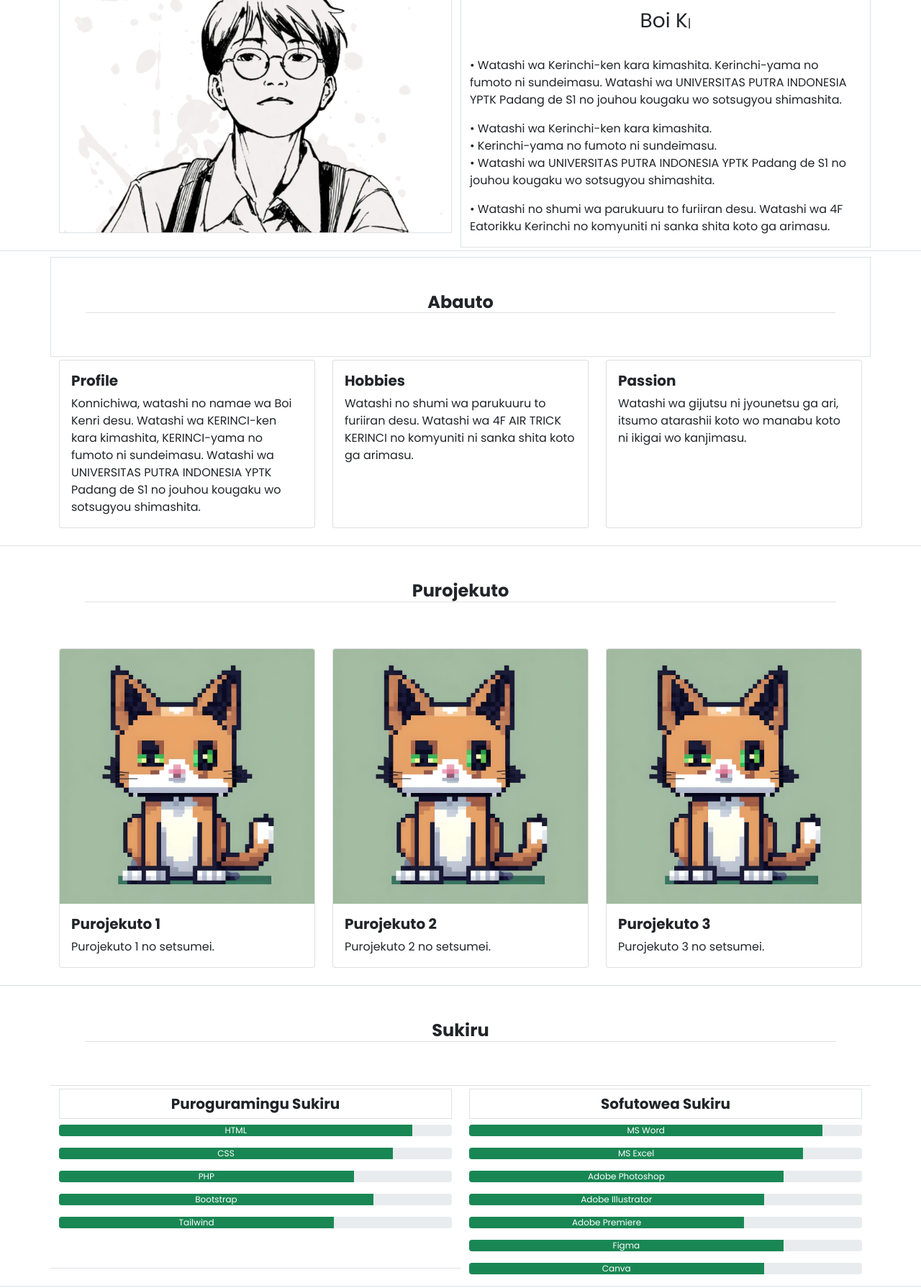
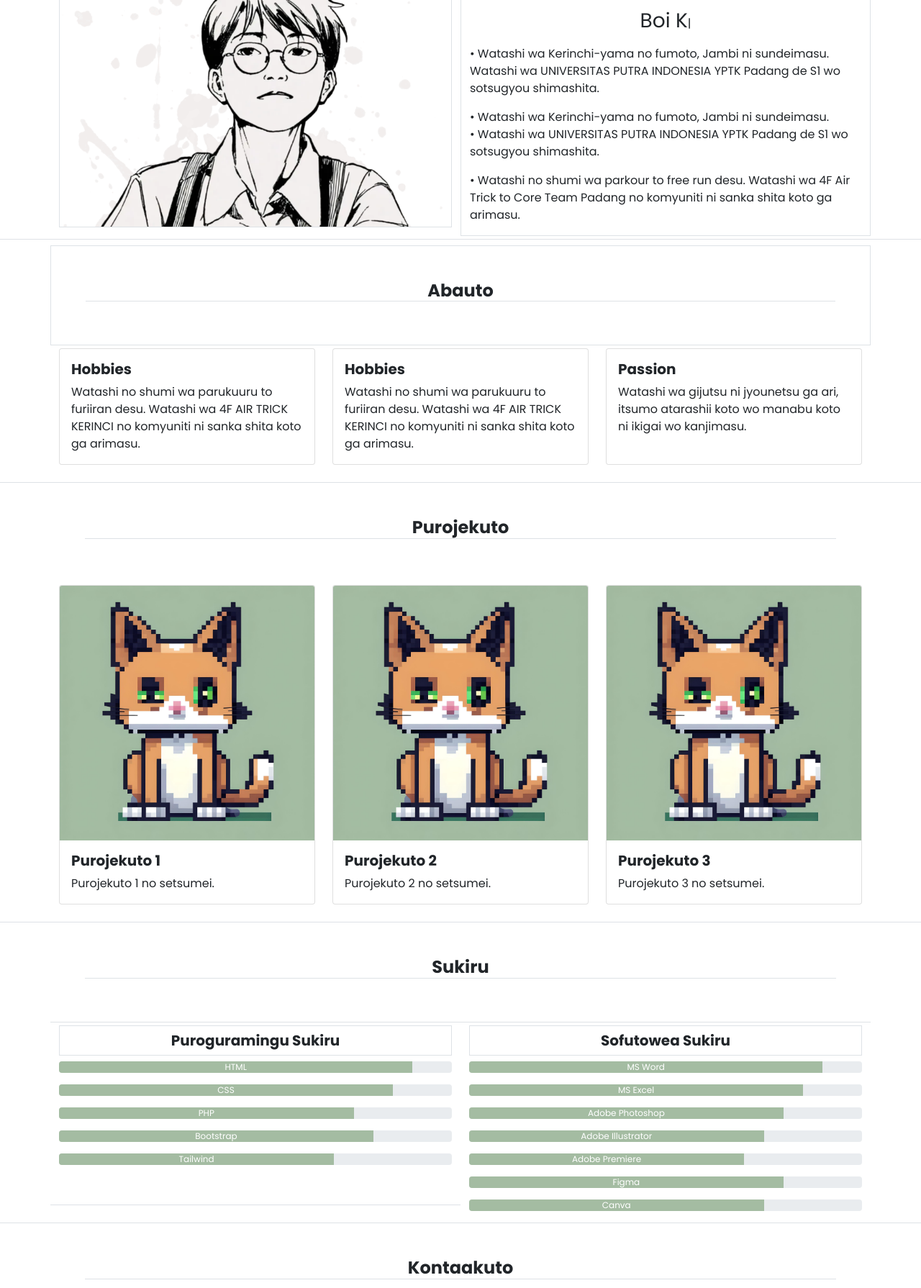
Before and after one commit to sino019/NekoNe, a website: page index.html in a window 1280 px wide. Shown: the part 308-2098 px from the top of the page at 72% size. Drawn offline with nearby package versions, Linux system fonts and the light colour scheme; a web font is replaced by a local one.

Commit message:
change color

```diff
--- a/css/style.css
+++ b/css/style.css
@@ -16,7 +16,7 @@ nav {
 }
 .nav-item:hover,
 .navbar-brand:hover {
-  background-color: #ffc107; /* Bootstrap warning color */
+  background-color: #a4bca2fe; /* Bootstrap warning color */
 }
 
 .bar1,
--- a/index.html
+++ b/index.html
@@ -6,6 +6,8 @@
     <meta name="viewport" content="width=device-width, initial-scale=1" />
 
     <!-- Bootstrap CSS -->
+    <link rel="stylesheet" href="node_modules/slick-carousel/slick/slick.css" />
+    <link rel="stylesheet" href="node_modules/slick-carousel/slick/slick-theme.css" />
     <link
       href="https://cdn.jsdelivr.net/npm/bootstrap@5.0.2/dist/css/bootstrap.min.css"
       rel="stylesheet"
@@ -18,15 +20,15 @@
   </head>
   <body>
     <!-- nav -->
-    <nav class="navbar navbar-expand-lg navbar-light fixed-top border-bottom">
-      <div class="container-fluid">
+    <nav class="navbar navbar-expand-lg navbar-light fixed-top border-bottom ">
+      <div class="container-fluid ">
         <a class="navbar-brand d-none d-lg-block  p-1 " href="#home"> NekoNe </a>
         <a class="navbar-brand d-lg-none border p-1 rounded " href="#home">
           <img src="img/paw.jpg" width="35px" class="logo" />
         </a>
 
         <a
-          class="navbar-toggler"
+          class="navbar-toggler "
           type="button"
           data-bs-toggle="collapse"
           data-bs-target="#navbarNav"
@@ -43,11 +45,11 @@
         </a>
 
         <div
-          class="collapse navbar-collapse justify-content-lg-end"
+          class="collapse navbar-collapse justify-content-lg-end  "
           id="navbarNav"
         >
-          <ul class="navbar-nav">
-            <li class="nav-item border p-1 rounded me-1 mb-1">
+          <ul class="navbar-nav text-center  ">
+            <li class="nav-item border p-1 rounded me-1 mb-1 ">
               <a class="nav-link" aria-current="page" href="#home" onclick="closeNavbar()">Houmu</a>
             </li>
             <li class="nav-item border p-1 rounded me-1 mb-1">
@@ -74,34 +76,33 @@
     <section class="home border-bottom" id="home">
       <div class="container ">
         <div class="row align-items-center">
-          <div class="col-lg-6 col-md-12   ">
+          <div class="col-lg-6 col-md-12     ">
             <img src="img/hero1.png" class="img-fluid pt-md-5 border   " alt="Home Photo" />
           </div>
 
           <div class="col-lg-6 col-md-12 mt-md-5 pt-md-5 border mt-1 mb-1    ">
             <h1
-              class="display-4 responsive-heading text-center  text-dark  b mt-1   "
+              class=" display-4 responsive-heading text-center  text-dark  b mt-1   "
             >
               Konnichiwa, watashi no namae wa
             </h1>
-            <div class="d-flex justify-content-center align-items-center " style="height: 60px;" >
+            <div class="d-flex justify-content-center align-items-center  " style="height: 60px;" >
               <h3 id="type" class="text-center text-dark  " ></h3>
             </div>
 
-            <p class="lead text-center text-muted     ">
-            <p>
-              • Watashi wa Kerinchi-ken kara kimashita. Kerinchi-yama no fumoto ni sundeimasu.
-              Watashi wa UNIVERSITAS PUTRA INDONESIA YPTK Padang de S1 no jouhou kougaku wo sotsugyou shimashita.
-            </p>
-            <p>
-              • Watashi wa Kerinchi-ken kara kimashita.<br>
-              • Kerinchi-yama no fumoto ni sundeimasu.<br>
-              • Watashi wa UNIVERSITAS PUTRA INDONESIA YPTK Padang de S1 no jouhou kougaku wo sotsugyou shimashita.
-            </p>
-            <p>
-              • Watashi no shumi wa parukuuru to furiiran desu. Watashi wa 4F Eatorikku Kerinchi no komyuniti ni sanka shita koto ga arimasu.
-            </p>
-            </p>
+          <div class="">
+              <p class="">
+                • Watashi wa Kerinchi-yama no fumoto, Jambi ni sundeimasu. Watashi wa UNIVERSITAS PUTRA INDONESIA YPTK Padang de S1 wo sotsugyou shimashita.
+              </p>
+              <p class="">
+                • Watashi wa Kerinchi-yama no fumoto, Jambi ni sundeimasu.<br>
+                • Watashi wa UNIVERSITAS PUTRA INDONESIA YPTK Padang de S1 wo sotsugyou shimashita.
+              </p>
+              <p class="">
+                • Watashi no shumi wa parkour to free run desu. Watashi wa 4F Air Trick to Core Team Padang no komyuniti ni sanka shita koto ga arimasu.
+              </p>
+          </div>
+
           </div>
         </div>
       </div>
@@ -111,23 +112,25 @@
 
 <!-- about -->
 <section class="about border-bottom" id="about">
-    <div class="container">
+    <div class="container ">
       <div class="row justify-content-center border mb-1 mt-2   ">
         <div class="col-12 mt-auto   p-5   mb-1">
           <h2 class="text-center fw-bold border-bottom " style="font-size: 1.5em;">Abauto</h2>
         </div>
       </div>
-      <div class="row">
+
+      <div class="row ">
         <div class="col-lg-4 col-md-6 mb-4">
           <div class="card h-100">
             <div class="card-body">
-              <h5 class="card-title fw-bold" style="font-size: 1.25em;">Profile</h5>
+              <h5 class="card-title fw-bold" style="font-size: 1.25em;">Hobbies</h5>
               <p class="card-text">
-                Konnichiwa, watashi no namae wa Boi Kenri desu. Watashi wa KERINCI-ken kara kimashita, KERINCI-yama no fumoto ni sundeimasu. Watashi wa UNIVERSITAS PUTRA INDONESIA YPTK Padang de S1 no jouhou kougaku wo sotsugyou shimashita.
+                Watashi no shumi wa parukuuru to furiiran desu. Watashi wa 4F AIR TRICK KERINCI no komyuniti ni sanka shita koto ga arimasu.
               </p>
             </div>
           </div>
         </div>
+
         <div class="col-lg-4 col-md-6 mb-4">
           <div class="card h-100">
             <div class="card-body">
@@ -205,43 +208,43 @@
       <div class="col-md-6 mb-4 border-top border-bottom  ">
         <h4 class="text-center fw-bold border mt-1  p-2" style="font-size: 1.25em;">Puroguramingu Sukiru</h4>
         <div class="progress mb-3">
-          <div class="progress-bar bg-success" role="progressbar" style="width: 90%;" aria-valuenow="90" aria-valuemin="0" aria-valuemax="100">HTML</div>
+          <div class="progress-bar" role="progressbar" style="width: 90%; background-color: #a4bca2fe;" aria-valuenow="90" aria-valuemin="0" aria-valuemax="100">HTML</div>
         </div>
         <div class="progress mb-3">
-          <div class="progress-bar bg-success" role="progressbar" style="width: 85%;" aria-valuenow="85" aria-valuemin="0" aria-valuemax="100">CSS</div>
+          <div class="progress-bar" role="progressbar" style="width: 85%; background-color: #a4bca2fe;" aria-valuenow="85" aria-valuemin="0" aria-valuemax="100">CSS</div>
         </div>
         <div class="progress mb-3">
-          <div class="progress-bar bg-success" role="progressbar" style="width: 75%;" aria-valuenow="75" aria-valuemin="0" aria-valuemax="100">PHP</div>
+          <div class="progress-bar" role="progressbar" style="width: 75%; background-color: #a4bca2fe;" aria-valuenow="75" aria-valuemin="0" aria-valuemax="100">PHP</div>
         </div>
         <div class="progress mb-3">
-          <div class="progress-bar bg-success" role="progressbar" style="width: 80%;" aria-valuenow="80" aria-valuemin="0" aria-valuemax="100">Bootstrap</div>
+          <div class="progress-bar" role="progressbar" style="width: 80%; background-color: #a4bca2fe;" aria-valuenow="80" aria-valuemin="0" aria-valuemax="100">Bootstrap</div>
         </div>
         <div class="progress mb-3">
-          <div class="progress-bar bg-success" role="progressbar" style="width: 70%;" aria-valuenow="70" aria-valuemin="0" aria-valuemax="100">Tailwind</div>
+          <div class="progress-bar" role="progressbar" style="width: 70%; background-color: #a4bca2fe;" aria-valuenow="70" aria-valuemin="0" aria-valuemax="100">Tailwind</div>
         </div>
       </div>
       <div class="col-md-6 border-top  ">
         <h4 class="text-center fw-bold border p-2 mt-1 " style="font-size: 1.25em;">Sofutowea Sukiru</h4>
         <div class="progress mb-3">
-          <div class="progress-bar bg-success" role="progressbar" style="width: 90%;" aria-valuenow="90" aria-valuemin="0" aria-valuemax="100">MS Word</div>
+          <div class="progress-bar" role="progressbar" style="width: 90%; background-color: #a4bca2fe;" aria-valuenow="90" aria-valuemin="0" aria-valuemax="100">MS Word</div>
         </div>
         <div class="progress mb-3">
-          <div class="progress-bar bg-success" role="progressbar" style="width: 85%;" aria-valuenow="85" aria-valuemin="0" aria-valuemax="100">MS Excel</div>
+          <div class="progress-bar" role="progressbar" style="width: 85%; background-color: #a4bca2fe;" aria-valuenow="85" aria-valuemin="0" aria-valuemax="100">MS Excel</div>
         </div>
         <div class="progress mb-3">
-          <div class="progress-bar bg-success" role="progressbar" style="width: 80%;" aria-valuenow="80" aria-valuemin="0" aria-valuemax="100">Adobe Photoshop</div>
+          <div class="progress-bar" role="progressbar" style="width: 80%; background-color: #a4bca2fe;" aria-valuenow="80" aria-valuemin="0" aria-valuemax="100">Adobe Photoshop</div>
         </div>
         <div class="progress mb-3">
-          <div class="progress-bar bg-success" role="progressbar" style="width: 75%;" aria-valuenow="75" aria-valuemin="0" aria-valuemax="100">Adobe Illustrator</div>
+          <div class="progress-bar" role="progressbar" style="width: 75%; background-color: #a4bca2fe;" aria-valuenow="75" aria-valuemin="0" aria-valuemax="100">Adobe Illustrator</div>
         </div>
         <div class="progress mb-3">
-          <div class="progress-bar bg-success" role="progressbar" style="width: 70%;" aria-valuenow="70" aria-valuemin="0" aria-valuemax="100">Adobe Premiere</div>
+          <div class="progress-bar" role="progressbar" style="width: 70%; background-color: #a4bca2fe;" aria-valuenow="70" aria-valuemin="0" aria-valuemax="100">Adobe Premiere</div>
         </div>
         <div class="progress mb-3">
-          <div class="progress-bar bg-success" role="progressbar" style="width: 80%;" aria-valuenow="80" aria-valuemin="0" aria-valuemax="100">Figma</div>
+          <div class="progress-bar" role="progressbar" style="width: 80%; background-color: #a4bca2fe;" aria-valuenow="80" aria-valuemin="0" aria-valuemax="100">Figma</div>
         </div>
         <div class="progress mb-3">
-          <div class="progress-bar bg-success" role="progressbar" style="width: 75%;" aria-valuenow="75" aria-valuemin="0" aria-valuemax="100">Canva</div>
+          <div class="progress-bar" role="progressbar" style="width: 75%; background-color: #a4bca2fe;" aria-valuenow="75" aria-valuemin="0" aria-valuemax="100">Canva</div>
         </div>
         </div>
       </div>
@@ -270,7 +273,7 @@
             <label for="message" class="form-label">Messeeji</label>
             <textarea class="form-control" id="message" rows="3" placeholder="Anata no Messeeji"></textarea>
           </div>
-          <button type="submit" class="btn btn-success   mb-2 ">Sōshin</button>
+          <button type="submit" class="btn mb-3" style="background-color: #a4bca2fe;" class="mb-2">Sōshin</button>
         </form>
       </div>
     </div>
@@ -403,6 +406,11 @@
         reset: true          // Mengulangi animasi setiap kali elemen terungkap kembali (opsional)
       });
       </script>
+    <!-- scroll  -->
+<!-- slick -->
+<script src="node_modules/slick-carousel/slick/slick.min.js"></script>
+<script src="node_modules/slick-carousel/slick/slick-theme.min.js"></script>
+<script>$('.single-item').slick();</script>
 
   </body>
 </html>
--- a/package.json
+++ b/package.json
@@ -1,6 +1,7 @@
 {
   "dependencies": {
     "bootstrap": "5.3",
-    "boxicons": "^2.1.4"
+    "boxicons": "^2.1.4",
+    "slick-carousel": "^1.8.1"
   }
 }
```
Also changed, not shown: 1 other file.
